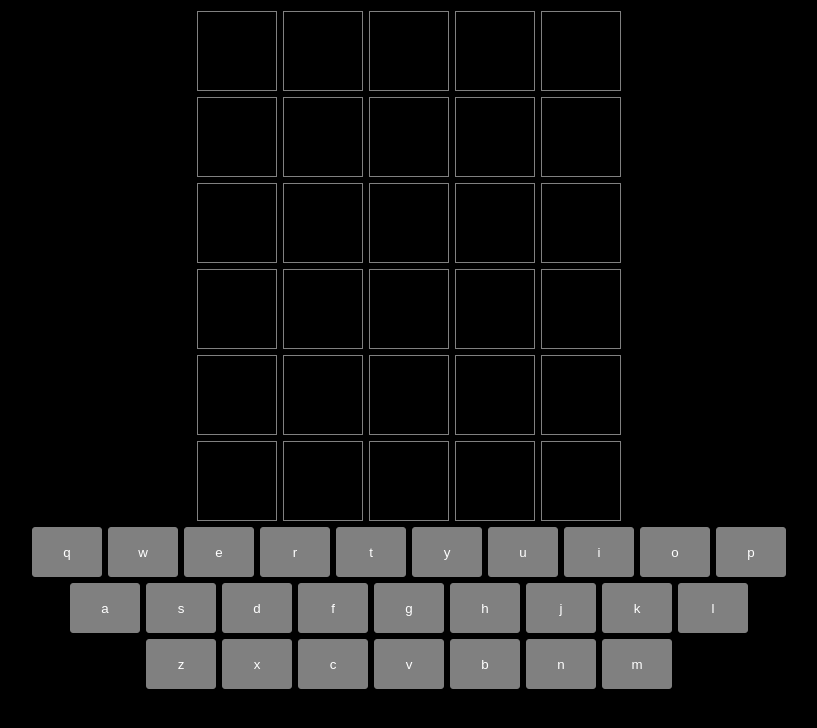
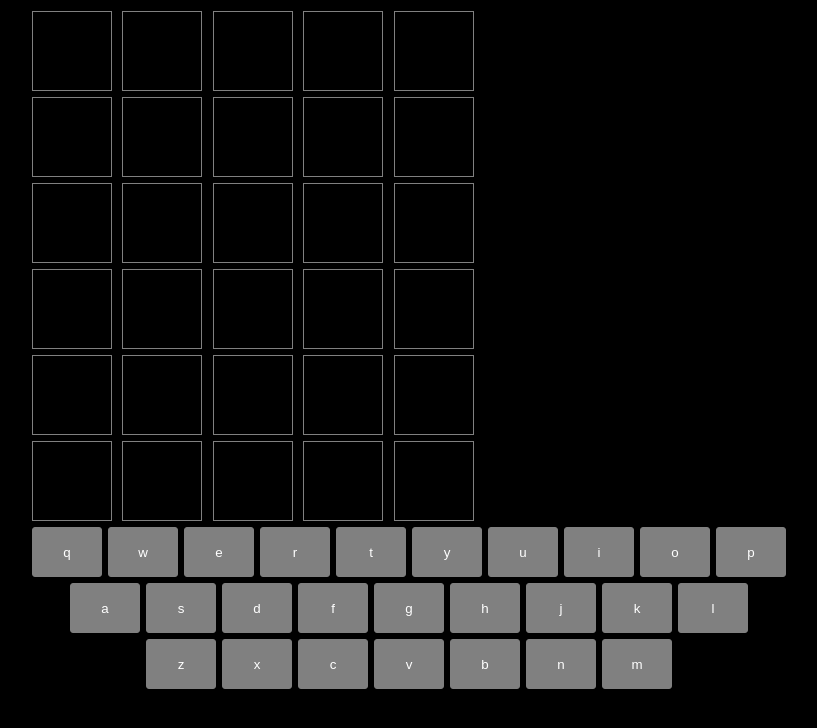
Before and after one commit to mathildemouw/wordle, a React (Create React App) app: page / in a window 1280 px wide. Shown: the top 728 px of the page, without its empty margins (231-1048 px from the left). Built offline with nearby package versions, Linux system fonts and the light colour scheme.

Commit message:
combine anwerboard and letterboard

```diff
--- a/src/index.jsx
+++ b/src/index.jsx
@@ -10,64 +10,69 @@ function Square (props) {
     )
 }
 
-class AnswerBoard extends React.Component {
-  renderSquare() {
-    return <Square answerStatus={"empty"} letter={""}/>;
-  }
-  render() {
-    return (
+function AnswerBoard () {
+  const [letterArray, setLetterArray] = useState([["q","w","e","r","t","y","u","i","o","p"],
+    ["a","s","d","f","g","h","j","k","l"],
+    ["z","x","c","v","b","n","m"]])
+
+  return (
     <div>
-      <div className="square-row">
-        {this.renderSquare()}
-        {this.renderSquare()}
-        {this.renderSquare()}
-        {this.renderSquare()}
-        {this.renderSquare()}
+      <div className="word-guess-row">
+        <Square answerStatus={"empty"} letter={""}/>;
+        <Square answerStatus={"empty"} letter={""}/>;
+        <Square answerStatus={"empty"} letter={""}/>;
+        <Square answerStatus={"empty"} letter={""}/>;
+        <Square answerStatus={"empty"} letter={""}/>;
       </div>
 
-      <div className="square-row">
-        {this.renderSquare()}
-        {this.renderSquare()}
-        {this.renderSquare()}
-        {this.renderSquare()}
-        {this.renderSquare()}
+      <div className="word-guess-row">
+        <Square answerStatus={"empty"} letter={""}/>;
+        <Square answerStatus={"empty"} letter={""}/>;
+        <Square answerStatus={"empty"} letter={""}/>;
+        <Square answerStatus={"empty"} letter={""}/>;
+        <Square answerStatus={"empty"} letter={""}/>;
       </div>
 
-      <div className="square-row">
-        {this.renderSquare()}
-        {this.renderSquare()}
-        {this.renderSquare()}
-        {this.renderSquare()}
-        {this.renderSquare()}
+      <div className="word-guess-row">
+        <Square answerStatus={"empty"} letter={""}/>;
+        <Square answerStatus={"empty"} letter={""}/>;
+        <Square answerStatus={"empty"} letter={""}/>;
+        <Square answerStatus={"empty"} letter={""}/>;
+        <Square answerStatus={"empty"} letter={""}/>;
       </div>
 
-      <div className="square-row">
-        {this.renderSquare()}
-        {this.renderSquare()}
-        {this.renderSquare()}
-        {this.renderSquare()}
-        {this.renderSquare()}
+      <div className="word-guess-row">
+        <Square answerStatus={"empty"} letter={""}/>;
+        <Square answerStatus={"empty"} letter={""}/>;
+        <Square answerStatus={"empty"} letter={""}/>;
+        <Square answerStatus={"empty"} letter={""}/>;
+        <Square answerStatus={"empty"} letter={""}/>;
       </div>
 
-      <div className="square-row">
-        {this.renderSquare()}
-        {this.renderSquare()}
-        {this.renderSquare()}
-        {this.renderSquare()}
-        {this.renderSquare()}
+      <div className="word-guess-row">
+        <Square answerStatus={"empty"} letter={""}/>;
+        <Square answerStatus={"empty"} letter={""}/>;
+        <Square answerStatus={"empty"} letter={""}/>;
+        <Square answerStatus={"empty"} letter={""}/>;
+        <Square answerStatus={"empty"} letter={""}/>;
       </div>
 
-      <div className="square-row">
-        {this.renderSquare()}
-        {this.renderSquare()}
-        {this.renderSquare()}
-        {this.renderSquare()}
-        {this.renderSquare()}
+      <div className="word-guess-row">
+        <Square answerStatus={"empty"} letter={""}/>;
+        <Square answerStatus={"empty"} letter={""}/>;
+        <Square answerStatus={"empty"} letter={""}/>;
+        <Square answerStatus={"empty"} letter={""}/>;
+        <Square answerStatus={"empty"} letter={""}/>;
       </div>
+        <div className="letter-selection-row"><>{letterArray[0].map((v, i) => <LetterOption key={i} letter={v} />)}</></div>
+        <div className="letter-selection-row"><>{letterArray[1].map((v, i) => <LetterOption key={i+10} letter={v} />)}</></div>
+        <div className="letter-selection-row"><>{letterArray[2].map((v, i) => <LetterOption key={i+19}letter={v} />)}</></div>
     </div>
-    )
-  }
+
+
+  )
 }
+
 
 function LetterOption (props) {
   return(
@@ -81,24 +86,24 @@ function handleLetterClick(i){
   console.log("got here!")
 }
 
-function LetterSelection () {
-  const [letterArray, setLetterArray] = useState([["q","w","e","r","t","y","u","i","o","p"],
-      ["a","s","d","f","g","h","j","k","l"],
-      ["z","x","c","v","b","n","m"]])
+// function LetterSelection () {
+//   const [letterArray, setLetterArray] = useState([["q","w","e","r","t","y","u","i","o","p"],
+//       ["a","s","d","f","g","h","j","k","l"],
+//       ["z","x","c","v","b","n","m"]])
 
-    return(<div className="letter-selection-container">
-      <div className="letter-selection-row"><>{letterArray[0].map((v, i) => <LetterOption key={i} letter={v} />)}</></div>
-      <div className="letter-selection-row"><>{letterArray[1].map((v, i) => <LetterOption key={i+10} letter={v} />)}</></div>
-      <div className="letter-selection-row"><>{letterArray[2].map((v, i) => <LetterOption key={i+19}letter={v} />)}</></div>
-    </div>)
-}
+//     return(<div className="letter-selection-container">
+//       <div className="letter-selection-row"><>{letterArray[0].map((v, i) => <LetterOption key={i} letter={v} />)}</></div>
+//       <div className="letter-selection-row"><>{letterArray[1].map((v, i) => <LetterOption key={i+10} letter={v} />)}</></div>
+//       <div className="letter-selection-row"><>{letterArray[2].map((v, i) => <LetterOption key={i+19}letter={v} />)}</></div>
+//     </div>)
+// }
 
 class Game extends React.Component {
   render(){
     return (
       <div className="game">
         <AnswerBoard />
-        <LetterSelection />
+        {/*<LetterSelection />*/}
       </div>
     )
   }
```
